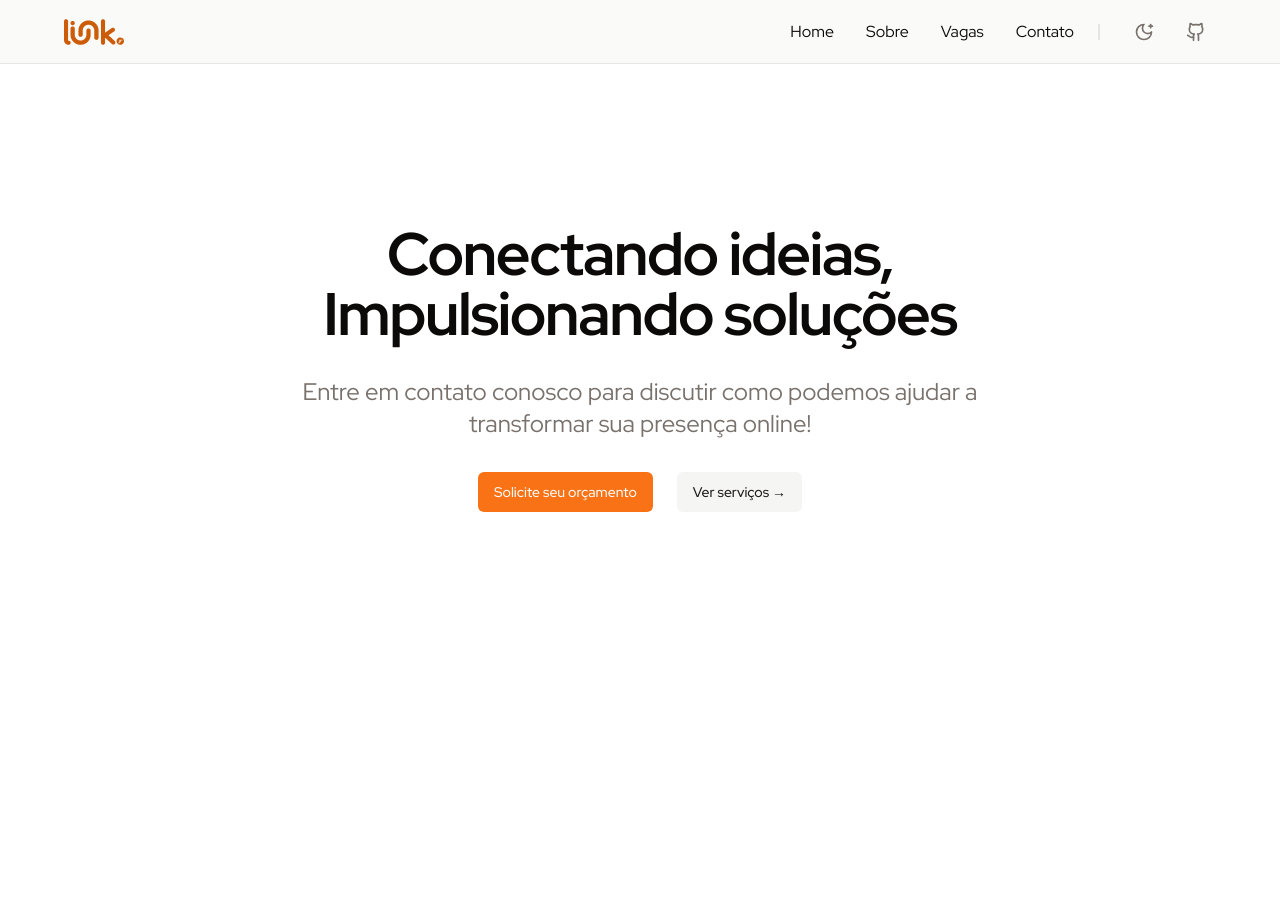
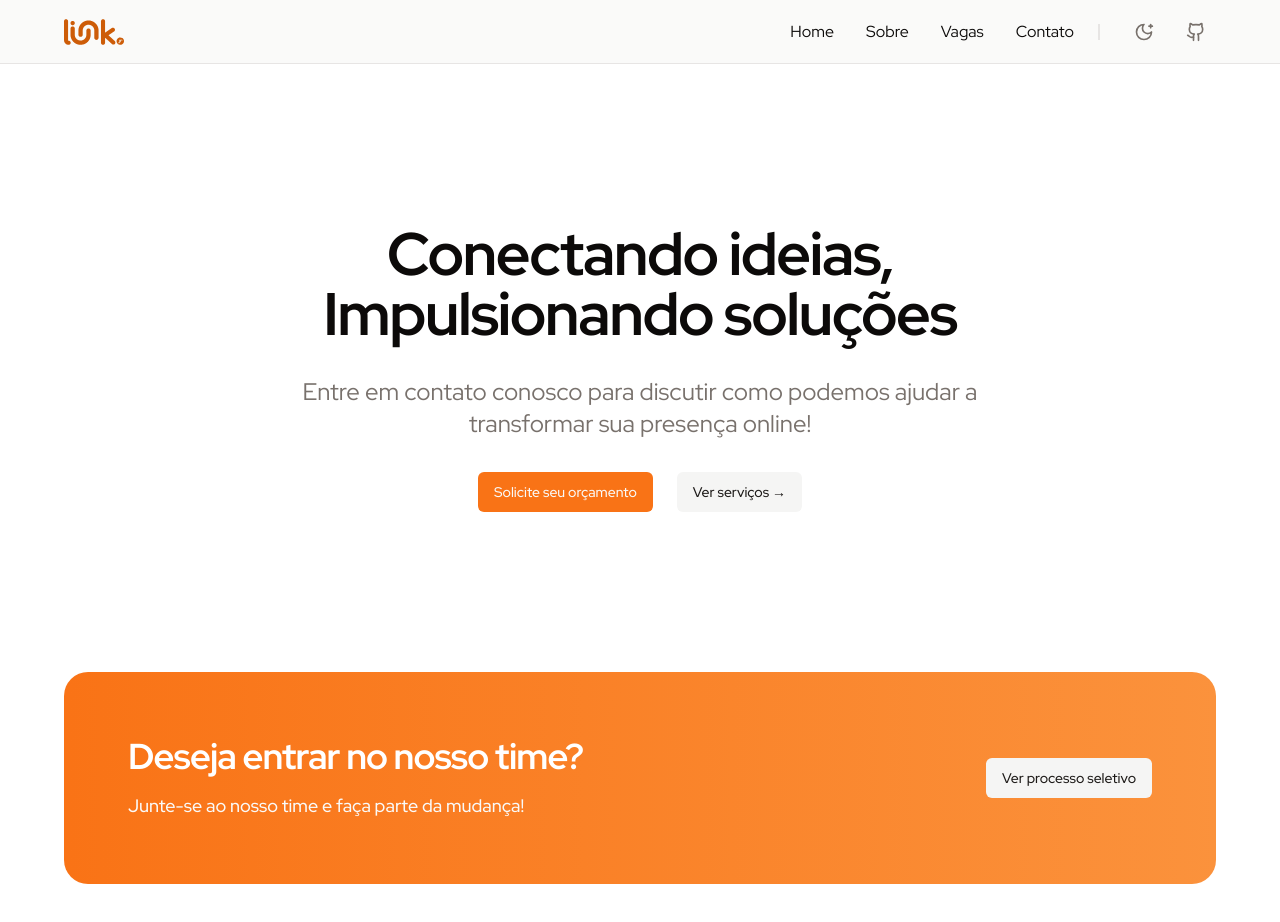
Before and after one commit to linkjrcastanhal/linkjr, a Next.js app: page / in a window 1280 px wide. Shown: the top 922 px of the page. Before the commit the page ends 800 px from the top, so only its background shows below. Built offline with nearby package versions, Linux system fonts and the light colour scheme.

Commit message:
feat: add cta section

```diff
--- a/src/app/globals.css
+++ b/src/app/globals.css
@@ -89,6 +89,9 @@
   h1 {
     @apply text-4xl md:text-6xl tracking-tight font-bold
   }
+  h2 {
+    @apply text-3xl md:text-4xl tracking-tight font-bold
+  }
 }
 
 @layer components {
--- a/src/app/page.tsx
+++ b/src/app/page.tsx
@@ -1,5 +1,11 @@
+import { CallToAction } from '@/components/call-to-action'
 import { HeroSection } from '@/components/hero-section'
 
 export default function Home() {
-  return <HeroSection />
+  return (
+    <>
+      <HeroSection />
+      <CallToAction />
+    </>
+  )
 }
--- /dev/null
+++ b/src/components/call-to-action/index.tsx
@@ -0,0 +1,25 @@
+import { Section } from '@/components/section'
+import Link from 'next/link'
+import { buttonVariants } from '../shadcn-ui/button'
+
+export function CallToAction() {
+  return (
+    <Section className="">
+      <div className="flex w-full flex-col items-center justify-center gap-4 rounded-3xl bg-gradient-to-r from-primary to-orange-400 p-8 lg:flex-row lg:justify-between lg:p-16">
+        <div className="space-y-2 lg:space-y-4 lg:text-start">
+          <h2 className="text-white">Deseja entrar no nosso time?</h2>
+          <p className="text-base font-medium text-primary-foreground md:text-lg">
+            Junte-se ao nosso time e faça parte da mudança!
+          </p>
+        </div>
+
+        <Link
+          className={buttonVariants({ variant: 'secondary' })}
+          href="/vagas"
+        >
+          Ver processo seletivo
+        </Link>
+      </div>
+    </Section>
+  )
+}
```
